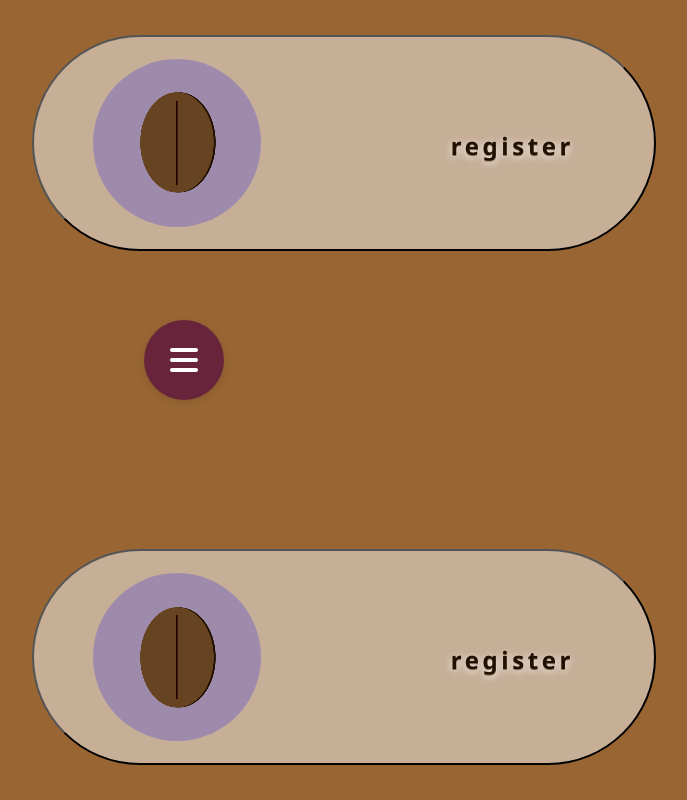
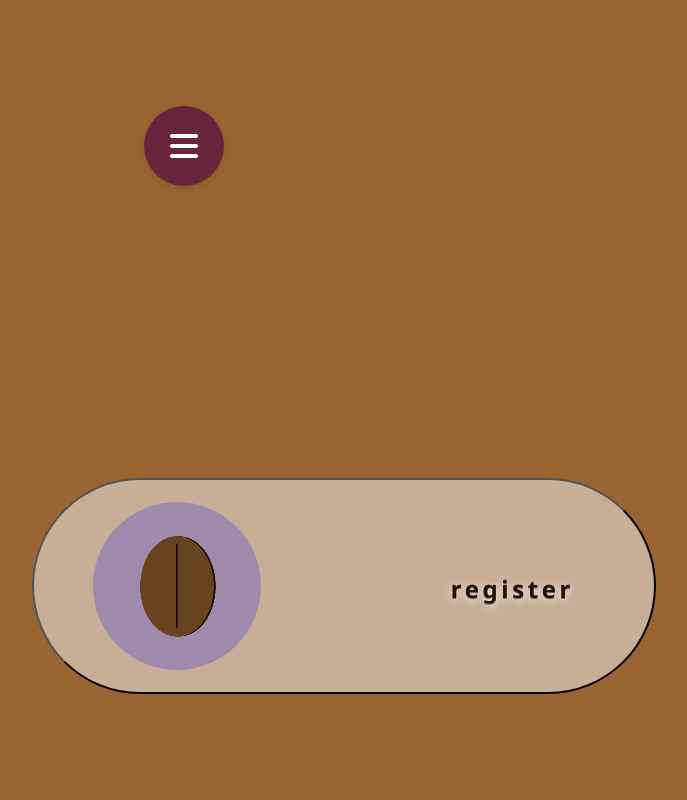
Before and after one commit to Jitesh-Yadav01/Project_X, a plain HTML site: page index.html in a window 1280 px wide. Shown: the whole page, without its empty margins (296-983 px from the left). Drawn offline with Linux system fonts and the light colour scheme; a web font is replaced by a local one.

Commit message:
Update index.html

```diff
--- a/index.html
+++ b/index.html
@@ -5,18 +5,6 @@
   <meta name="viewport" content="width=device-width, initial-scale=1.0">
   <title>button animation</title>
  <link rel="stylesheet" href="button_animation/style.css">
-</head>
-<body>
-  <button class="cofee">
-    <span>register</span>
-  </button>
-</body>
-</html>  <head>
-  <head>
-    <meta charset="UTF-8" />
-    <meta name="viewport" content="width=device-width, initial-scale=1.0" />
-    <title>button animation</title>
-    <link rel="stylesheet" href="button_animation/style.css" />
     <link rel="stylesheet" href="Hamburger/style.css" />
     <link
       rel="stylesheet"
```
